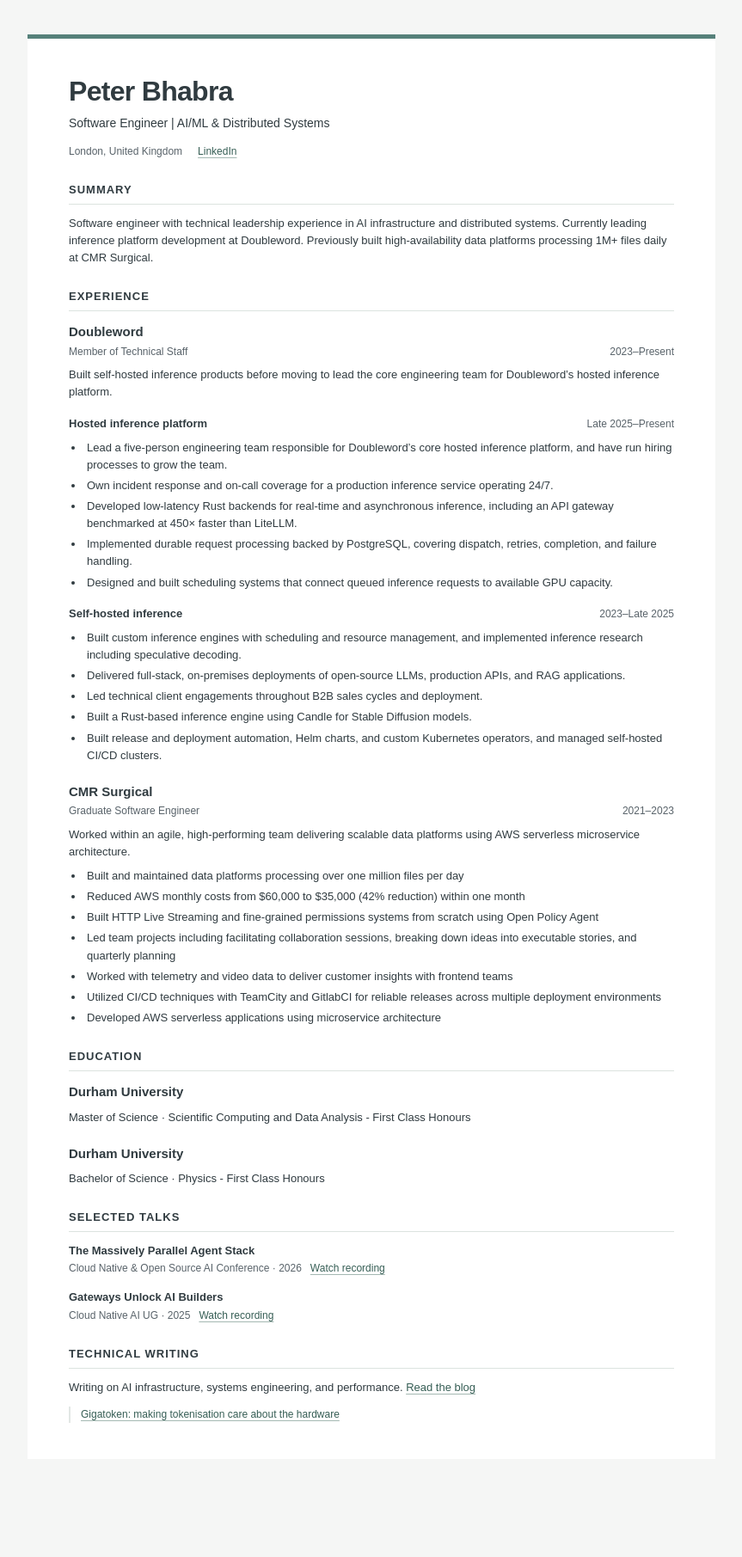
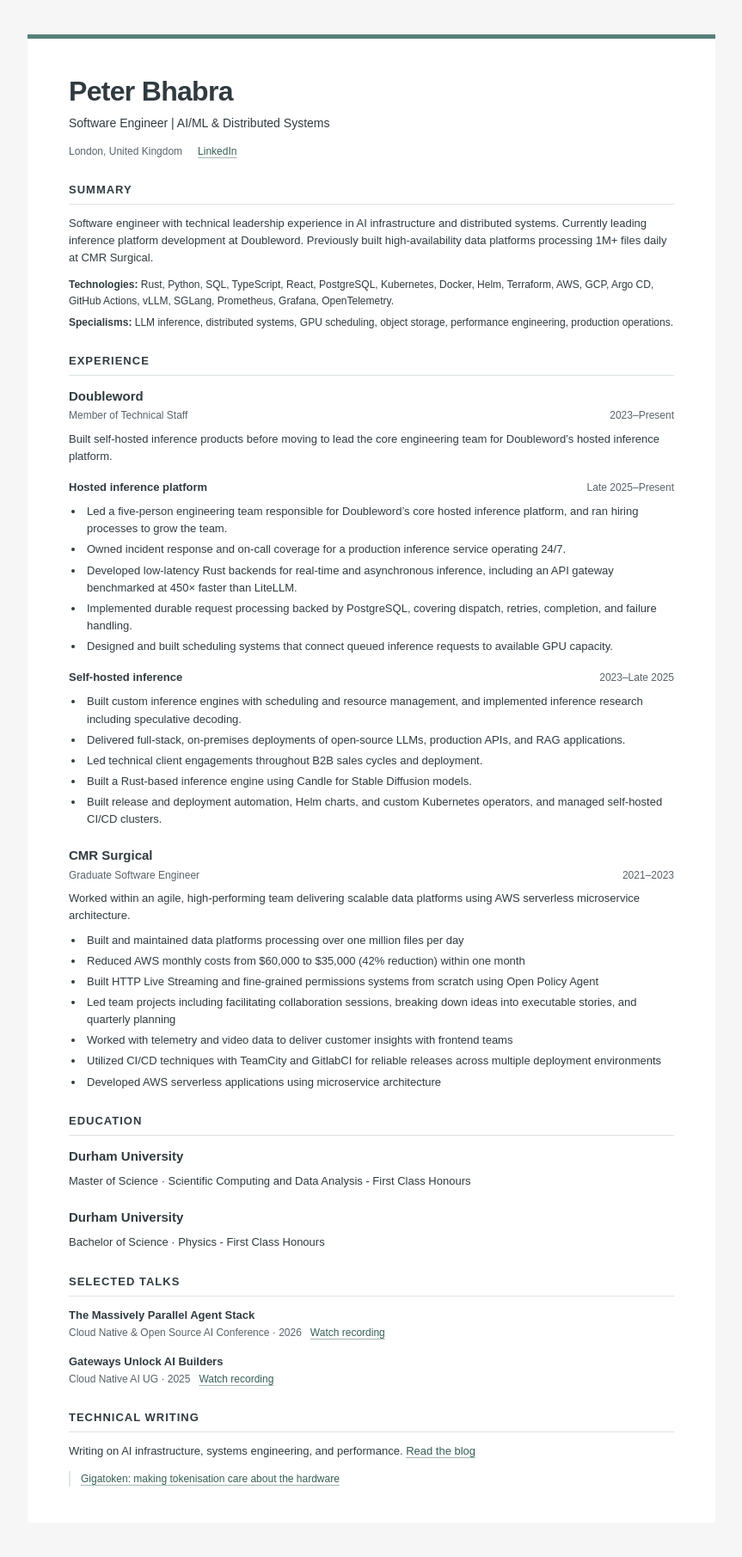
Before and after one commit to pjb157/blog, a Jekyll site: the page resume.html, which Jekyll copies as it is, in a window 1280 px wide. Shown: the whole page at 86% size, without its empty margins (208-1071 px from the left). Built offline with Jekyll 4.4.1, drawn with Linux system fonts in a browser that asks for light colours; before the commit the page ends 1737 px from its top, so only the background shows below that.

Commit message:
feat: add compact CV skills summary and downloadable PDF
List technologies and specialisms below the summary, align hosted inference bullet points to past tense, and include the corresponding two-page PDF with contact and publication links.

```diff
--- a/resume.html
+++ b/resume.html
@@ -13,6 +13,8 @@ section { margin-top: 25px; }
 h2 { margin: 0 0 12px; padding-bottom: 6px; border-bottom: 1px solid #dce3df; font-size: 13px; font-weight: 700; letter-spacing: 1px; text-transform: uppercase; }
 h3 { margin: 0; font-size: 15px; }
 p { margin: 8px 0; }
+.technical-summary { margin-top: 12px; font-size: 12px; line-height: 1.6; }
+.technical-summary p { margin: 5px 0; }
 .entry + .entry { margin-top: 20px; }
 .role { display: flex; justify-content: space-between; flex-wrap: wrap; gap: 2px 16px; margin: 2px 0 8px; color: #59636a; font-size: 12px; }
 .dates { white-space: nowrap; }
@@ -37,11 +39,15 @@ li { padding-left: 3px; margin: 4px 0; }
 <header><h1>Peter Bhabra</h1><p class="subtitle">Software Engineer | AI/ML &amp; Distributed Systems</p>
 <div class="contact"><span>London, United Kingdom</span><a href="https://www.linkedin.com/in/peter-bhabra/" target="_blank" rel="noopener">LinkedIn</a></div></header>
 <section><h2>Summary</h2><p>Software engineer with technical leadership experience in AI infrastructure and distributed systems. Currently leading inference platform development at Doubleword. Previously built high-availability data platforms processing 1M+ files daily at CMR Surgical.</p></section>
+<div class="technical-summary">
+<p><strong>Technologies:</strong> Rust, Python, SQL, TypeScript, React, PostgreSQL, Kubernetes, Docker, Helm, Terraform, AWS, GCP, Argo CD, GitHub Actions, vLLM, SGLang, Prometheus, Grafana, OpenTelemetry.</p>
+<p><strong>Specialisms:</strong> LLM inference, distributed systems, GPU scheduling, object storage, performance engineering, production operations.</p>
+</div>
 <section><h2>Experience</h2>
 <article class="entry doubleword-entry"><h3>Doubleword</h3><div class="role"><span>Member of Technical Staff</span><span class="dates">2023–Present</span></div><p>Built self-hosted inference products before moving to lead the core engineering team for Doubleword’s hosted inference platform.</p>
 <section class="product-phase"><div class="phase-heading"><h4>Hosted inference platform</h4><span class="dates">Late 2025–Present</span></div><ul>
-<li>Lead a five-person engineering team responsible for Doubleword’s core hosted inference platform, and have run hiring processes to grow the team.</li>
-<li>Own incident response and on-call coverage for a production inference service operating 24/7.</li>
+<li>Led a five-person engineering team responsible for Doubleword’s core hosted inference platform, and ran hiring processes to grow the team.</li>
+<li>Owned incident response and on-call coverage for a production inference service operating 24/7.</li>
 <li>Developed low-latency Rust backends for real-time and asynchronous inference, including an API gateway benchmarked at 450× faster than LiteLLM.</li>
 <li>Implemented durable request processing backed by PostgreSQL, covering dispatch, retries, completion, and failure handling.</li>
 <li>Designed and built scheduling systems that connect queued inference requests to available GPU capacity.</li>
```
Also changed, not shown: _data/resume.json (+39 -2 lines), 1 other file.
